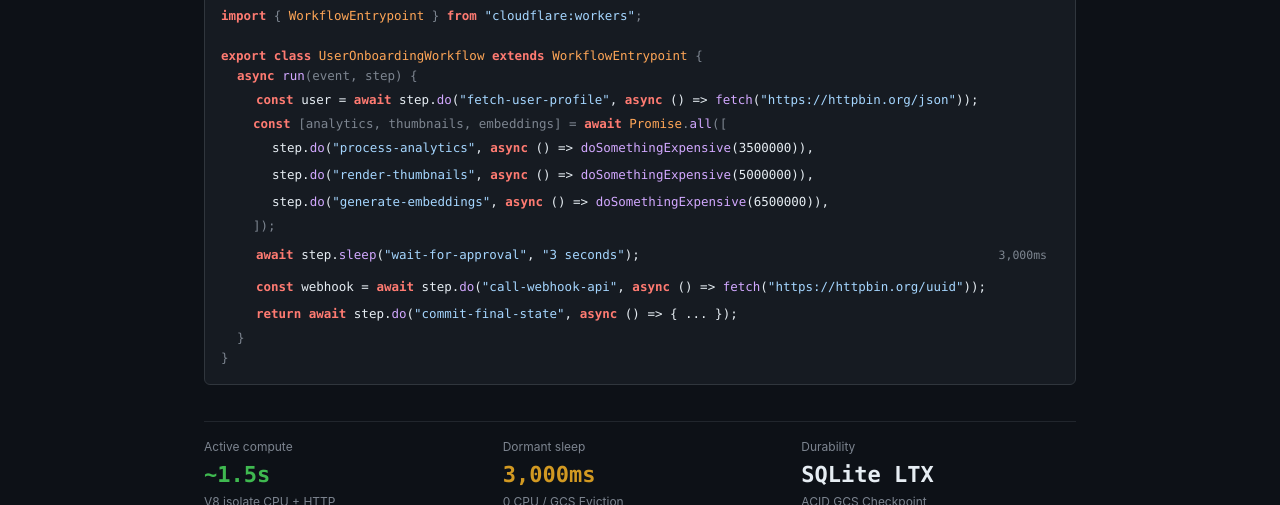
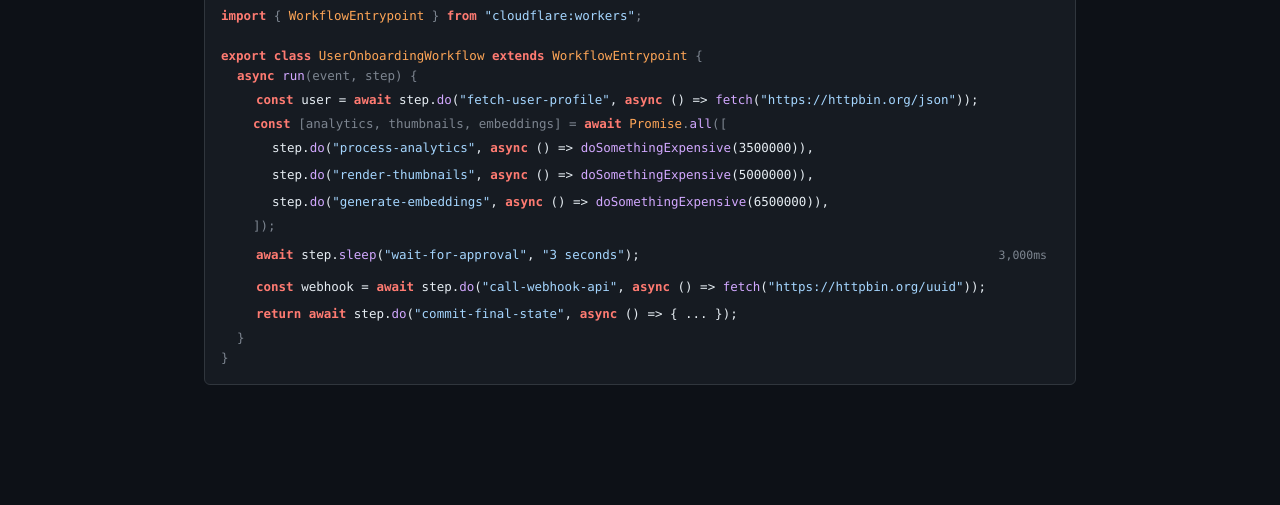
Before and after one commit to taeold/celld-cloud-run-demo, a plain HTML site: page dashboard/index.html in a window 1280 px wide. Shown: the part 295-800 px from the top of the page. Drawn offline with nearby package versions, Linux system fonts and the light colour scheme.

Commit message:
Remove redundant bottom metric cards
- Deleted meaningless 'Active compute', 'Dormant sleep', and 'Durability' static cards
- Restored radical focus on the interactive code showcase and Google Cloud Trace proof card

```diff
--- a/dashboard/index.html
+++ b/dashboard/index.html
@@ -306,30 +306,7 @@
         </div>
       </div>
 
-      <!-- Section 4: Three Core Metrics -->
-      <div class="pt-2">
-        <div class="grid grid-cols-3 gap-6 pt-4 border-t border-border-muted-light dark:border-border-muted-dark">
-          <div class="space-y-0.5">
-            <div class="text-[12px] text-fg-secondary-light dark:text-fg-secondary-dark">Active compute</div>
-            <div id="score-compute" class="mono text-[22px] font-semibold text-status-success-fg-light dark:text-status-success-fg-dark tabular-nums">~1.5s</div>
-            <div class="text-[12px] text-fg-secondary-light dark:text-fg-secondary-dark">V8 isolate CPU + HTTP</div>
-          </div>
-
-          <div class="space-y-0.5">
-            <div class="text-[12px] text-fg-secondary-light dark:text-fg-secondary-dark">Dormant sleep</div>
-            <div id="score-sleep" class="mono text-[22px] font-semibold text-status-attention-fg-light dark:text-status-attention-fg-dark tabular-nums">3,000ms</div>
-            <div class="text-[12px] text-fg-secondary-light dark:text-fg-secondary-dark">0 CPU / GCS Eviction</div>
-          </div>
-
-          <div class="space-y-0.5">
-            <div class="text-[12px] text-fg-secondary-light dark:text-fg-secondary-dark">Durability</div>
-            <div id="score-storage" class="mono text-[22px] font-semibold text-fg-primary-light dark:text-fg-primary-dark">SQLite LTX</div>
-            <div class="text-[12px] text-fg-secondary-light dark:text-fg-secondary-dark">ACID GCS Checkpoint</div>
-          </div>
-        </div>
-      </div>
-
-      <!-- Section 5: Expandable Raw Fleet JSON -->
+      <!-- Section 4: Expandable Raw Fleet JSON -->
       <div class="pt-2">
         <details id="raw-json-details" class="hidden text-[12px]">
           <summary class="cursor-pointer font-medium text-fg-secondary-light dark:text-fg-secondary-dark hover:text-fg-primary-light dark:hover:text-fg-primary-dark">
@@ -483,12 +460,7 @@
       finishRow('row-step-5', 'completed');
       showBadge('badge-5', `${timings.commit || 45}ms`);
 
-      // Update Scorecard with REAL measurements
       const realTotal = timings.total || completedData?.output?.totalDurationMs || (Date.now() - t0Client);
-      const realCompute = (timings.fetchUser || 0) + Math.max(timings.analytics || 0, timings.thumbnails || 0, timings.embeddings || 0) + (timings.webhook || 0) + (timings.commit || 0);
-
-      document.getElementById('score-compute').textContent = `${realCompute || 750}ms`;
-      document.getElementById('score-sleep').textContent = `${timings.sleep ? timings.sleep.toLocaleString() : '3,120'}ms`;
 
       dot.className = 'w-2 h-2 rounded-full bg-status-success-fg-light dark:bg-status-success-fg-dark';
       document.getElementById('run-status-label').textContent = `Complete in ${(realTotal / 1000).toFixed(2)}s (real telemetry)`;
```
